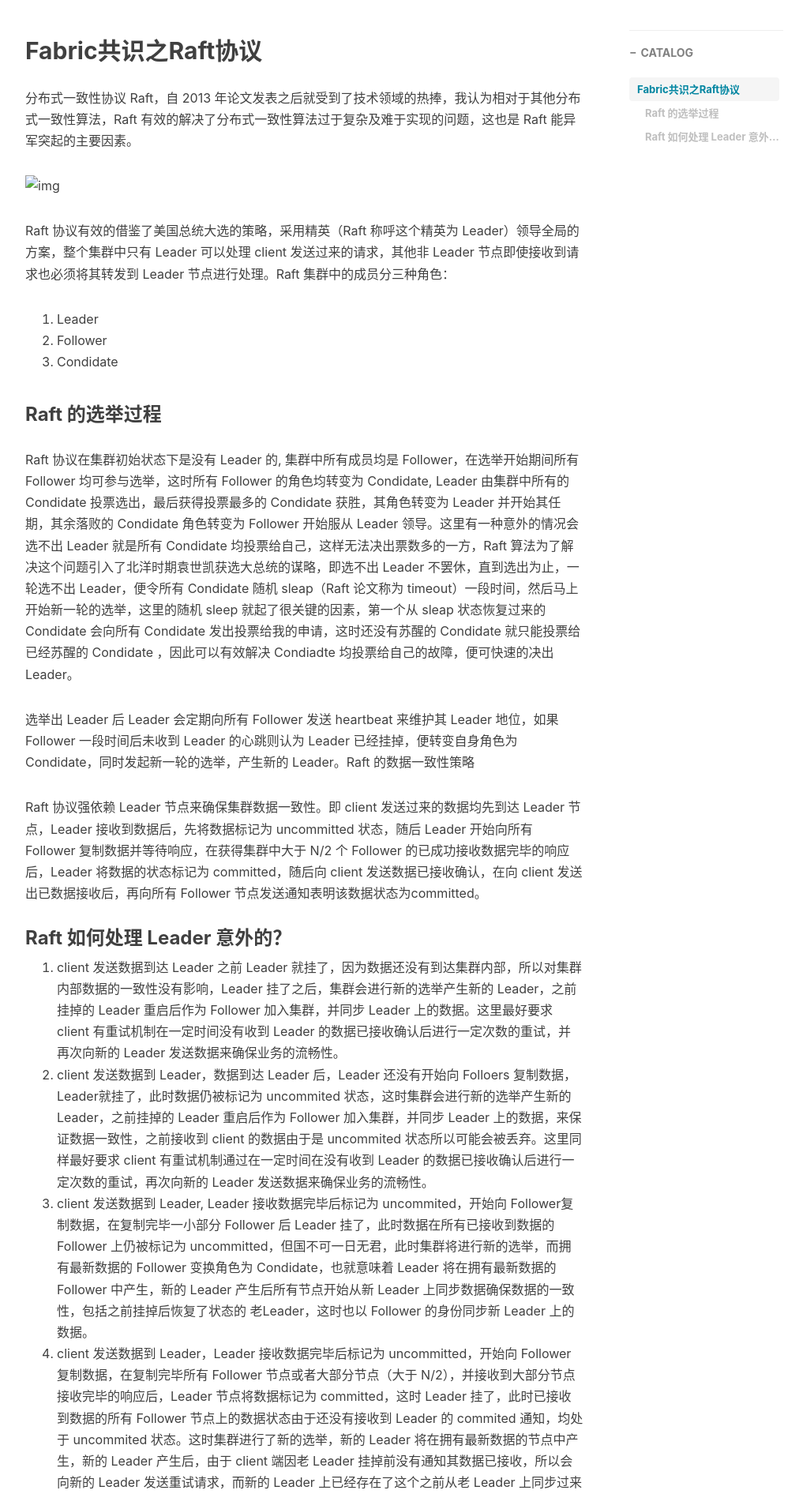
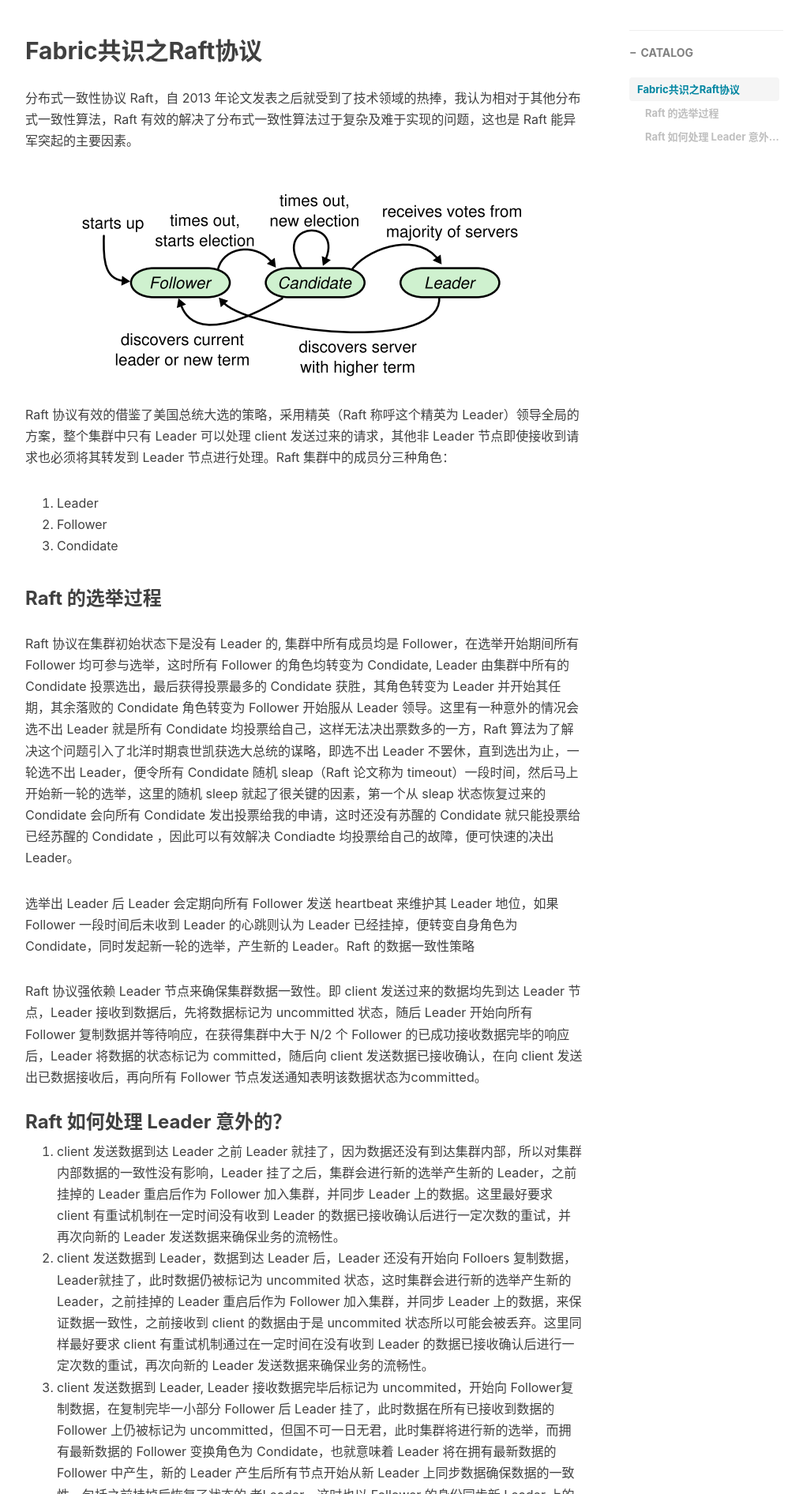
Before and after one commit to cidodo/cidodo.github.io, a Jekyll site: the page built from _posts/fabric/2019-09-17-Fabric共识之raft协议.md, in a window 1280 px wide. Shown: the part 525-2417 px from the top of the page at 79% size, without its empty margins (233-1250 px from the left). Built offline with Jekyll 4.4.1, drawn with Linux system fonts in a browser that asks for light colours; nearby versions of some CDN libraries; comment, search, counter and statistics services are not loaded.

Commit message:
Signed-off-by: liurain <157548499@qq.com>

```diff
--- a/_posts/fabric/2019-09-17-Fabric共识之raft协议.md
+++ b/_posts/fabric/2019-09-17-Fabric共识之raft协议.md
@@ -14,7 +14,7 @@ tags:
 ## Fabric共识之Raft协议
 分布式一致性协议 Raft，自 2013 年论文发表之后就受到了技术领域的热捧，我认为相对于其他分布式一致性算法，Raft 有效的解决了分布式一致性算法过于复杂及难于实现的问题，这也是 Raft 能异军突起的主要因素。
 
-![img](./img/raft-img1.png)
+![img](https://github.com/cidodo/cidodo.github.io/blob/master/_posts/fabric/img/raft-img1.png)
 
 Raft 协议有效的借鉴了美国总统大选的策略，采用精英（Raft 称呼这个精英为 Leader）领导全局的方案，整个集群中只有 Leader 可以处理 client 发送过来的请求，其他非 Leader 节点即使接收到请求也必须将其转发到 Leader 节点进行处理。Raft 集群中的成员分三种角色：
 
```
